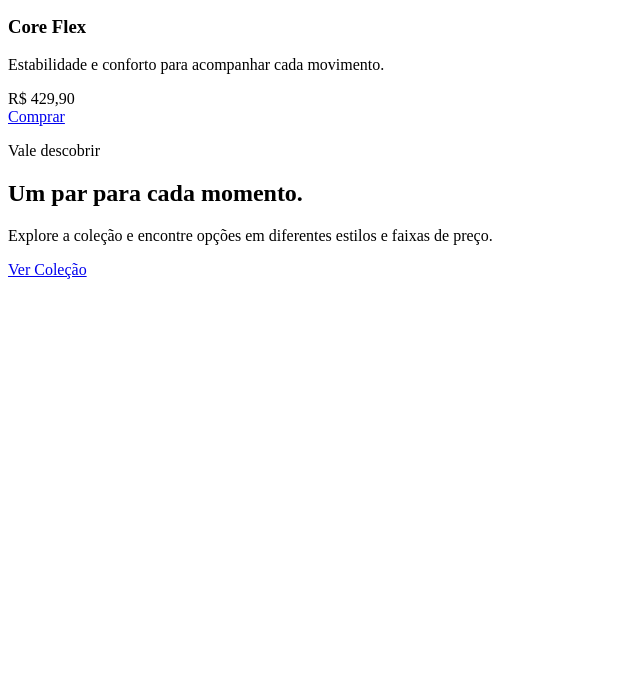
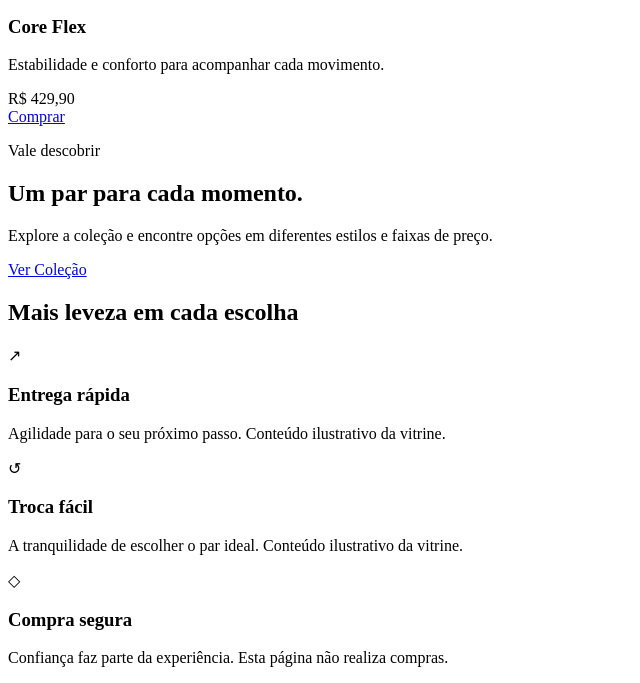
Before and after one commit to VicenzoBernardineli/DevTennis, a plain HTML site: page index.html in a window 1280 px wide. Shown: the part 931-1614 px from the top of the page, without its empty margins (0-640 px from the left). Before the commit the page ends 1218 px from the top, so only its background shows below. Drawn offline with Linux system fonts and the light colour scheme.

Commit message:
Estrutura dos Beneficios
Eu fiz toda a estrutura em HTML dos benefícios que fala mais sobre características da loja, fictícia.

```diff
--- a/index.html
+++ b/index.html
@@ -88,6 +88,34 @@
                 <a href="#produtos">Ver Coleção</a>
             </div>
         </section>
+
+        <section class="beneficios">
+            <h2>Mais leveza em cada escolha</h2>
+
+            <div class="card-bene">
+                <span class="icon-bene">↗</span>
+                <div class="text-bene">
+                    <h3>Entrega rápida</h3>
+                    <p>Agilidade para o seu próximo passo. Conteúdo ilustrativo da vitrine.</p>
+                </div>
+            </div>
+
+            <div class="card-bene">
+                <span class="icon-bene">↺</span>
+                <div class="text-bene">
+                    <h3>Troca fácil</h3>
+                    <p>A tranquilidade de escolher o par ideal. Conteúdo ilustrativo da vitrine.</p>
+                </div>
+            </div>
+
+            <div class="card-bene">
+                <span class="icon-bene">◇</span>
+                <div class="text-bene">
+                    <h3>Compra segura</h3>
+                    <p>Confiança faz parte da experiência. Esta página não realiza compras.</p>
+                </div>
+            </div>
+        </section>
     </main>
 </body>
 
```
